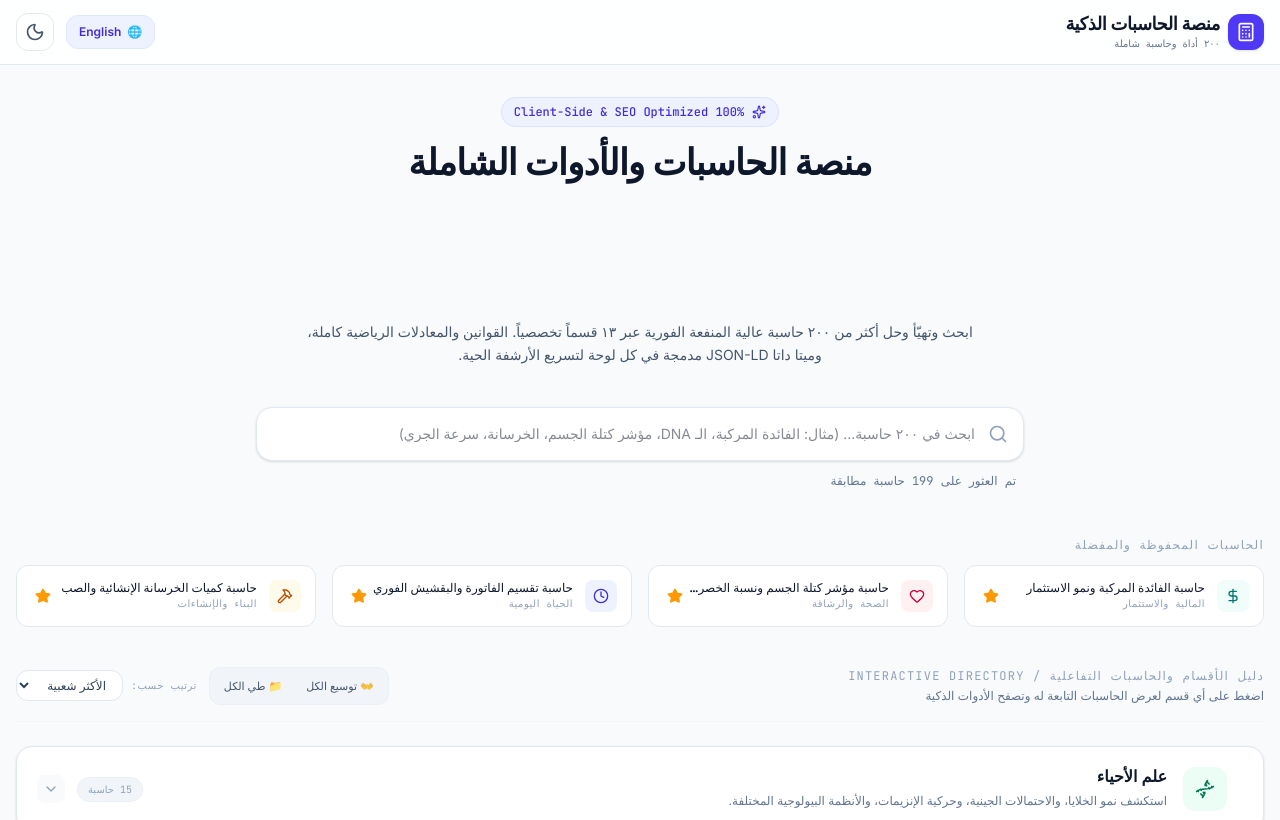
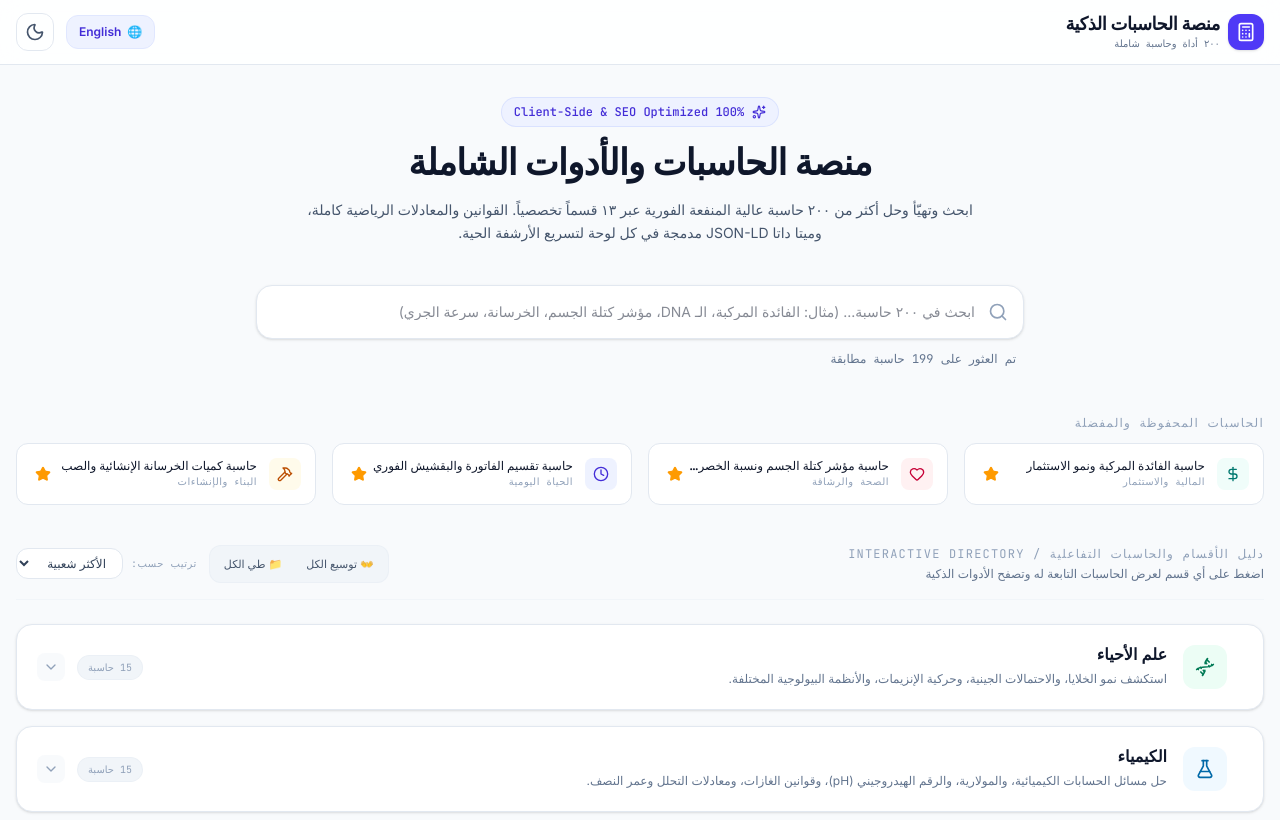
Before and after one commit to maltmym52-art/1234, a React (Vite) app: page / in a window 1280 px wide. Shown: the top 820 px of the page. Built offline with nearby package versions, Linux system fonts and the light colour scheme.

Commit message:
Remove and re-add AdBanner component in App.tsx

```diff
--- a/src/App.tsx
+++ b/src/App.tsx
@@ -971,7 +971,6 @@ export default function App() {
                 <h2 className="font-display text-4xl font-bold text-slate-900 dark:text-white mb-4 tracking-tight">
                   {lang === 'ar' ? 'منصة الحاسبات والأدوات الشاملة' : 'Free Web Calculators'}
                 </h2>
-                <AdBanner adKey="877e7e4ff13f148d2f72292289d0db19" height={90} width={728} />
                 <p className="text-slate-600 dark:text-slate-300 leading-relaxed text-sm">
                   {lang === 'ar'
                     ? 'ابحث وتهيّأ وحل أكثر من ٢٠٠ حاسبة عالية المنفعة الفورية عبر ١٣ قسماً تخصصياً. القوانين والمعادلات الرياضية كاملة، وميتا داتا JSON-LD مدمجة في كل لوحة لتسريع الأرشفة الحية.'
@@ -1417,6 +1416,7 @@ export default function App() {
                         <Calculator className="w-4.5 h-4.5" />
                         <span>{justCalculated ? t.calculatedSuccessfully : t.calculateBtn}</span>
                       </button>
+                      <AdBanner adKey="877e7e4ff13f148d2f72292289d0db19" />
                     </div>
                   </div>
 
```
